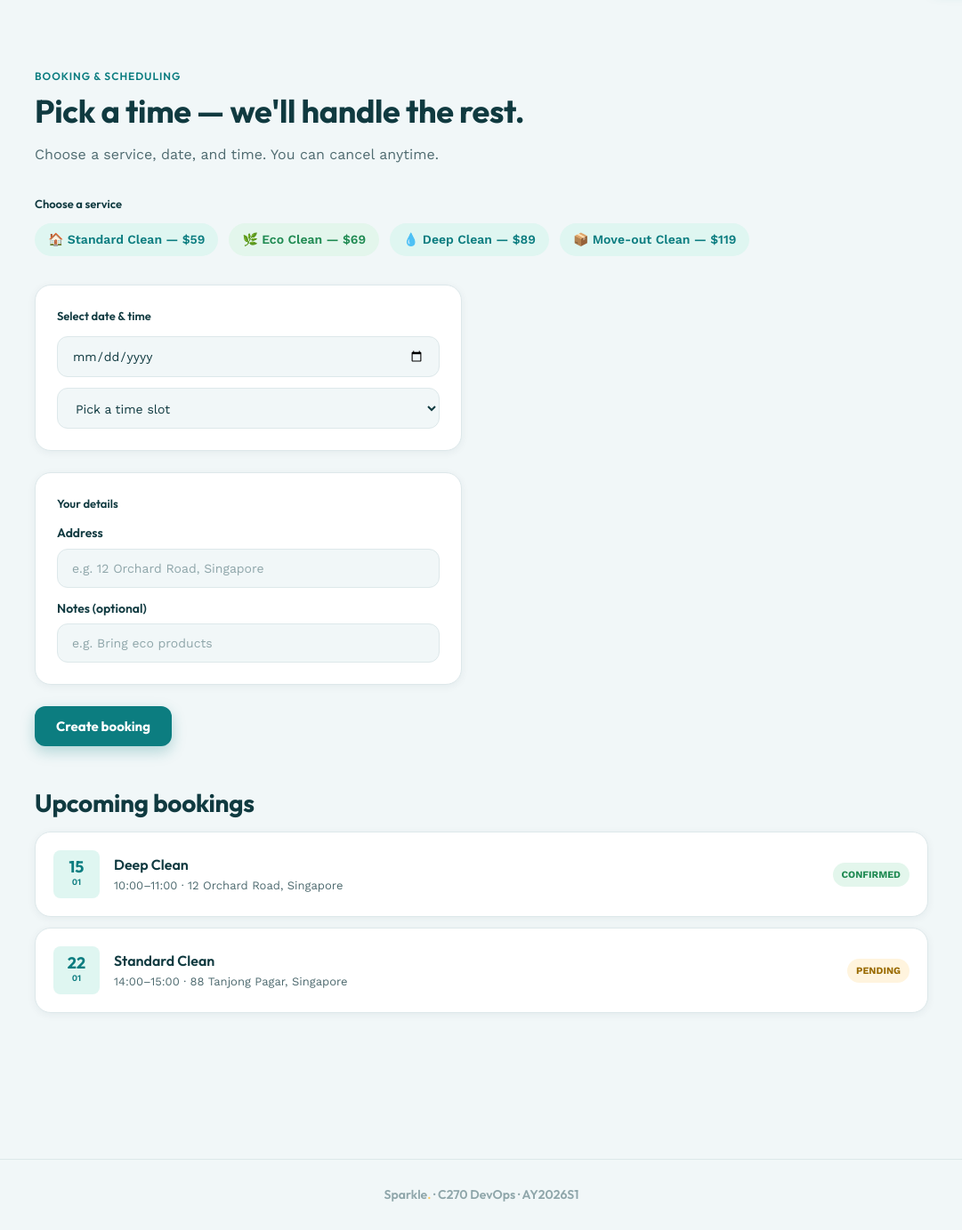
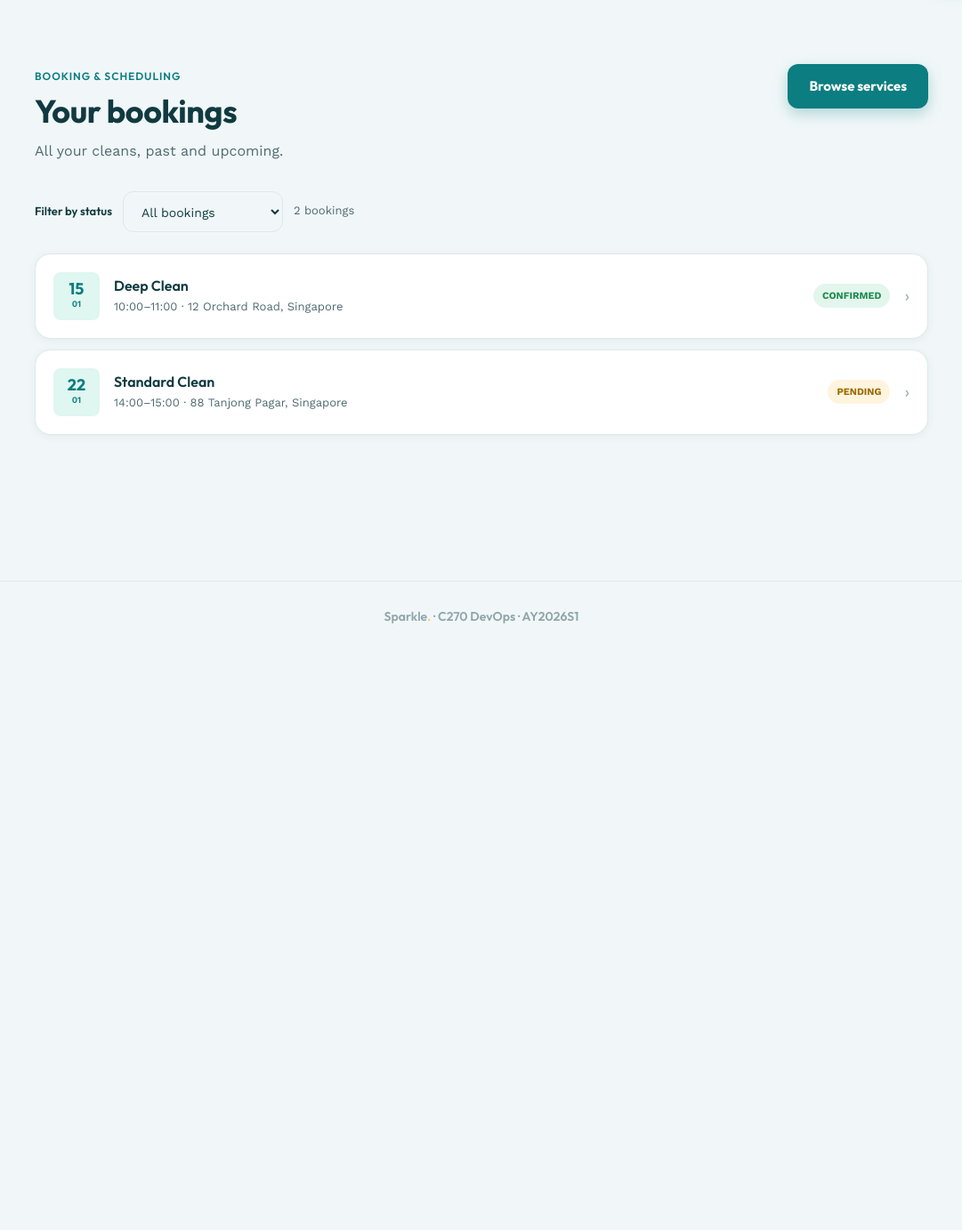
Before and after one commit to Hao-Jun-rp/C270-Team2, a Flask app: page /booking/ in a window 1280 px wide. Shown: the part 81-1464 px from the top of the page at 89% size, without its empty margins (99-1180 px from the left). After the commit the page ends 782 px from the top, so only its background shows below. Run offline with Flask 3, Linux system fonts and the light colour scheme; the visitor is signed in with stand-in values (Sample User, id 1).

Commit message:
WIP: booking feature updates

```diff
--- a/app/booking/routes.py
+++ b/app/booking/routes.py
@@ -1,9 +1,13 @@
-from flask import Blueprint, render_template
+from flask import Blueprint, render_template, request, redirect, url_for, flash
 from flask_login import login_required, current_user
+
+# Uncomment these two lines when you wire the form to the real database:
+# from ..extensions import db
+# from ..models import Booking
 
 booking_bp = Blueprint("booking", __name__, template_folder="templates", url_prefix="/booking")
 
-# Mock data — replace with real DB queries once Marcus adds the Booking table
+# Mock data — still used by the list page until the DB step is done.
 MOCK_BOOKINGS = [
     {
         "id": 1,
@@ -25,7 +29,57 @@ MOCK_BOOKINGS = [
     }
 ]
 
+
 @booking_bp.route("/")
 @login_required
 def index():
     return render_template("booking/index.html", bookings=MOCK_BOOKINGS)
+
+
+@booking_bp.route("/add", methods=["GET", "POST"])
+@login_required
+def add_booking():
+    # ---- Someone submitted the form ----
+    if request.method == "POST":
+        service_name = request.form.get("service_name", "").strip()
+        date = request.form.get("date", "").strip()
+        time = request.form.get("time", "").strip()
+        address = request.form.get("address", "").strip()
+        notes = request.form.get("notes", "").strip()
+
+        # Simple check so we don't accept an empty booking.
+        if not (service_name and date and time and address):
+            flash("Please fill in the service, date, time and address.", "error")
+            return redirect(url_for("booking.add_booking",
+                                    service=service_name,
+                                    service_id=request.form.get("service_id", "")))
+
+        # ------------------------------------------------------------------
+        # TODO (database step): once services live in the DB, save for real:
+        #
+        #   booking = Booking(
+        #       user_id=current_user.id,
+        #       service_id=request.form.get("service_id", type=int),
+        #       date=date, time=time, address=address, notes=notes,
+        #       status="Pending",
+        #   )
+        #   db.session.add(booking)
+        #   db.session.commit()
+        #
+        # …and change index() above to:
+        #   bookings = Booking.query.filter_by(user_id=current_user.id).all()
+        # ------------------------------------------------------------------
+
+        flash(f"Booking request for {service_name} received — we'll confirm it shortly!", "success")
+        return redirect(url_for("booking.index"))
+
+    # ---- GET: show the form, pre-filled from the "Book Now" button ----
+    service_name = request.args.get("service", "")
+    service_id = request.args.get("service_id", "")
+    price = request.args.get("price", "")
+    return render_template(
+        "booking/addbooking.html",
+        service_name=service_name,
+        service_id=service_id,
+        price=price,
+    )
--- a/app/booking/templates/booking/index.html
+++ b/app/booking/templates/booking/index.html
@@ -1,114 +1,147 @@
 {% extends "base.html" %}
-{% block title %}Book a clean{% endblock %}
+{% block title %}My bookings{% endblock %}
 
 {% block content %}
 <div class="container" style="padding-top:40px;padding-bottom:64px">
 
-  <div style="margin-bottom:32px">
-    <span style="font-family:var(--font-head);font-weight:600;font-size:.75rem;letter-spacing:.08em;text-transform:uppercase;color:var(--color-primary)">Booking &amp; scheduling</span>
-    <h1 style="margin-top:6px">Pick a time — we'll handle the rest.</h1>
-    <p style="color:var(--color-slate);max-width:46ch">Choose a service, date, and time. You can cancel anytime.</p>
+  <!-- Header -->
+  <div style="display:flex;align-items:flex-start;justify-content:space-between;flex-wrap:wrap;gap:16px;margin-bottom:32px">
+    <div>
+      <span style="font-family:var(--font-head);font-weight:600;font-size:.75rem;letter-spacing:.08em;text-transform:uppercase;color:var(--color-primary)">Booking &amp; scheduling</span>
+      <h1 style="margin-top:6px">Your bookings</h1>
+      <p style="color:var(--color-slate);max-width:46ch;margin:4px 0 0">All your cleans, past and upcoming.</p>
+    </div>
+    <a href="/listings" class="btn btn-primary">Browse services</a>
   </div>
 
-  <!-- Service pills -->
-  <div style="margin-bottom:32px">
-    <div style="font-family:var(--font-head);font-weight:600;font-size:.8125rem;margin-bottom:12px">Choose a service</div>
-    <div style="display:flex;flex-wrap:wrap;gap:12px">
-      <div class="pill" onclick="selectService(this,'Standard Clean',59)">🏠 Standard Clean — $59</div>
-      <div class="pill" onclick="selectService(this,'Eco Clean',69)" style="background:var(--color-leaf-soft);color:#1f8a52">🌿 Eco Clean — $69</div>
-      <div class="pill" onclick="selectService(this,'Deep Clean',89)">💧 Deep Clean — $89</div>
-      <div class="pill" onclick="selectService(this,'Move-out Clean',119)">📦 Move-out Clean — $119</div>
-    </div>
+  <!-- Filter -->
+  <div style="display:flex;align-items:center;gap:12px;margin-bottom:24px;flex-wrap:wrap">
+    <label style="font-family:var(--font-head);font-weight:600;font-size:.8125rem;color:var(--color-ink)">Filter by status</label>
+    <select class="input" id="statusFilter" onchange="filterBookings()" style="width:auto;min-width:180px">
+      <option value="all">All bookings</option>
+      <option value="Pending">Pending</option>
+      <option value="Confirmed">Confirmed</option>
+      <option value="Completed">Completed</option>
+      <option value="Cancelled">Cancelled</option>
+    </select>
+    <span id="countLabel" style="font-size:.8125rem;color:var(--color-slate)"></span>
   </div>
 
-  <!-- Date + time -->
-  <div class="card" style="padding:24px;margin-bottom:24px;max-width:480px">
-    <div style="font-family:var(--font-head);font-weight:600;font-size:.8125rem;margin-bottom:12px">Select date &amp; time</div>
-    <input type="date" class="input" id="dateInput" style="margin-bottom:12px">
-    <select class="input" id="timeInput">
-      <option value="">Pick a time slot</option>
-      <option>08:00–09:00</option>
-      <option>09:00–10:00</option>
-      <option>10:00–11:00</option>
-      <option>11:00–12:00</option>
-      <option>13:00–14:00</option>
-      <option>14:00–15:00</option>
-      <option>15:00–16:00</option>
-      <option>16:00–17:00</option>
-    </select>
-  </div>
-
-  <!-- Address + notes -->
-  <div class="card" style="padding:24px;margin-bottom:24px;max-width:480px">
-    <div style="font-family:var(--font-head);font-weight:600;font-size:.8125rem;margin-bottom:12px">Your details</div>
-    <label class="field-label">Address</label>
-    <input type="text" class="input" id="addressInput" placeholder="e.g. 12 Orchard Road, Singapore" style="margin-bottom:12px">
-    <label class="field-label">Notes (optional)</label>
-    <input type="text" class="input" id="notesInput" placeholder="e.g. Bring eco products">
-  </div>
-
-  <button class="btn btn-primary" onclick="confirmBooking()">Create booking</button>
-
-  <!-- Success toast -->
-  <div id="toast" style="display:none;margin-top:24px" class="toast">
-    <span>✅</span>
-    <div>
-      <strong style="font-family:var(--font-head);font-size:.875rem">You're all set!</strong>
-      <p id="toastMsg" style="margin:0;font-size:.8125rem;color:var(--color-slate)"></p>
-    </div>
-  </div>
-
-  <!-- Upcoming bookings -->
-  <div style="margin-top:48px">
-    <h2 style="margin-bottom:16px">Upcoming bookings</h2>
+  <!-- Bookings list -->
+  <div id="bookingsList">
     {% if bookings %}
       {% for b in bookings %}
-      <div class="card" style="padding:20px;margin-bottom:12px;display:flex;align-items:center;gap:16px">
-        <div style="background:var(--color-foam);border-radius:8px;padding:10px 14px;text-align:center;min-width:52px">
+      <div class="card booking-card"
+        data-status="{{ b.status }}"
+        onclick="openDetail('{{ b.id }}','{{ b.service }}','{{ b.date }}','{{ b.time }}','{{ b.address }}','{{ b.notes }}','{{ b.status }}')"
+        style="padding:20px;margin-bottom:12px;display:flex;align-items:center;gap:16px;cursor:pointer;transition:.15s ease">
+        <div style="background:var(--color-foam);border-radius:8px;padding:10px 14px;text-align:center;min-width:52px;flex:0 0 auto">
           <div style="font-family:var(--font-head);font-weight:700;font-size:1.125rem;color:var(--color-primary);line-height:1">{{ b.date.split('-')[2] }}</div>
           <div style="font-size:.625rem;font-weight:600;text-transform:uppercase;color:var(--color-primary)">{{ b.date.split('-')[1] }}</div>
         </div>
-        <div style="flex:1">
+        <div style="flex:1;min-width:0">
           <div style="font-family:var(--font-head);font-weight:600">{{ b.service }}</div>
           <div style="font-size:.8125rem;color:var(--color-slate)">{{ b.time }} · {{ b.address }}</div>
         </div>
-        <div style="font-size:.6875rem;font-weight:700;text-transform:uppercase;padding:5px 10px;border-radius:999px;
-          background:{% if b.status == 'Confirmed' %}var(--color-leaf-soft){% else %}#FFF4DE{% endif %};
-          color:{% if b.status == 'Confirmed' %}#1f8a52{% else %}#9a6b00{% endif %}">
+        <div style="font-size:.6875rem;font-weight:700;text-transform:uppercase;padding:5px 10px;border-radius:999px;flex:0 0 auto;
+          {% if b.status == 'Confirmed' %}background:var(--color-leaf-soft);color:#1f8a52;
+          {% elif b.status == 'Completed' %}background:var(--color-foam);color:var(--color-primary);
+          {% elif b.status == 'Cancelled' %}background:#FEE2E2;color:#b91c1c;
+          {% else %}background:#FFF4DE;color:#9a6b00;{% endif %}">
           {{ b.status }}
         </div>
+        <div style="color:var(--color-steam);font-size:1.1rem;flex:0 0 auto">›</div>
       </div>
       {% endfor %}
     {% else %}
-      <p style="color:var(--color-steam)">No bookings yet.</p>
+      <div style="text-align:center;padding:48px 0">
+        <p style="color:var(--color-steam);margin-bottom:16px">No bookings yet.</p>
+        <a href="/listings" class="btn btn-primary">Browse services</a>
+      </div>
     {% endif %}
   </div>
 
+  <p id="noResults" style="display:none;color:var(--color-steam);font-size:.875rem">No bookings match this filter.</p>
+
+</div>
+
+<!-- Detail modal -->
+<div id="modalOverlay" onclick="closeDetail()" style="display:none;position:fixed;inset:0;background:rgba(16,58,64,.35);z-index:100;align-items:center;justify-content:center">
+  <div class="card" onclick="event.stopPropagation()" style="width:100%;max-width:480px;padding:32px;margin:24px;position:relative">
+    <button onclick="closeDetail()" style="position:absolute;top:16px;right:16px;background:none;border:none;font-size:1.25rem;cursor:pointer;color:var(--color-steam)">✕</button>
+    <span style="font-family:var(--font-head);font-weight:600;font-size:.75rem;letter-spacing:.08em;text-transform:uppercase;color:var(--color-primary)">Booking details</span>
+    <h2 id="dService" style="margin-top:6px;margin-bottom:24px"></h2>
+    <div style="display:flex;flex-direction:column;gap:14px">
+      <div style="display:flex;justify-content:space-between;font-size:.875rem;border-bottom:1px solid var(--color-mist);padding-bottom:14px">
+        <span style="color:var(--color-slate)">Date</span>
+        <span id="dDate" style="font-weight:600"></span>
+      </div>
+      <div style="display:flex;justify-content:space-between;font-size:.875rem;border-bottom:1px solid var(--color-mist);padding-bottom:14px">
+        <span style="color:var(--color-slate)">Time</span>
+        <span id="dTime" style="font-weight:600"></span>
+      </div>
+      <div style="display:flex;justify-content:space-between;font-size:.875rem;border-bottom:1px solid var(--color-mist);padding-bottom:14px">
+        <span style="color:var(--color-slate)">Address</span>
+        <span id="dAddress" style="font-weight:600;text-align:right;max-width:60%"></span>
+      </div>
+      <div style="display:flex;justify-content:space-between;font-size:.875rem;border-bottom:1px solid var(--color-mist);padding-bottom:14px">
+        <span style="color:var(--color-slate)">Notes</span>
+        <span id="dNotes" style="font-weight:600;text-align:right;max-width:60%"></span>
+      </div>
+      <div style="display:flex;justify-content:space-between;align-items:center;font-size:.875rem">
+        <span style="color:var(--color-slate)">Status</span>
+        <span id="dStatus" style="font-weight:700;font-size:.6875rem;text-transform:uppercase;padding:5px 10px;border-radius:999px"></span>
+      </div>
+    </div>
+    <button onclick="closeDetail()" class="btn btn-ghost" style="width:100%;margin-top:24px">Close</button>
+  </div>
 </div>
 
 <script>
-let selectedService = 'Standard Clean', selectedPrice = 59;
+const cards = document.querySelectorAll('.booking-card');
 
-function selectService(el, name, price) {
-  document.querySelectorAll('.pill').forEach(p => p.style.background = '');
-  el.style.background = 'var(--color-primary)';
-  el.style.color = '#fff';
-  selectedService = name;
-  selectedPrice = price;
+function filterBookings() {
+  const val = document.getElementById('statusFilter').value;
+  let visible = 0;
+  cards.forEach(c => {
+    const show = val === 'all' || c.dataset.status === val;
+    c.style.display = show ? 'flex' : 'none';
+    if (show) visible++;
+  });
+  document.getElementById('noResults').style.display = visible === 0 ? 'block' : 'none';
+  document.getElementById('countLabel').textContent = visible + ' booking' + (visible !== 1 ? 's' : '');
 }
 
-function confirmBooking() {
-  const date = document.getElementById('dateInput').value;
-  const time = document.getElementById('timeInput').value;
-  const address = document.getElementById('addressInput').value;
-  if (!date || !time || !address) {
-    alert('Please fill in date, time, and address.');
-    return;
-  }
-  const toast = document.getElementById('toast');
-  document.getElementById('toastMsg').textContent =
-    `${selectedService} booked for ${date} at ${time}. $${selectedPrice}`;
-  toast.style.display = 'flex';
+function openDetail(id, service, date, time, address, notes, status) {
+  document.getElementById('dService').textContent = service;
+  document.getElementById('dDate').textContent = date;
+  document.getElementById('dTime').textContent = time;
+  document.getElementById('dAddress').textContent = address;
+  document.getElementById('dNotes').textContent = notes || '—';
+  const s = document.getElementById('dStatus');
+  s.textContent = status;
+  const styles = {
+    Confirmed: ['var(--color-leaf-soft)', '#1f8a52'],
+    Completed: ['var(--color-foam)', 'var(--color-primary)'],
+    Cancelled: ['#FEE2E2', '#b91c1c'],
+    Pending:   ['#FFF4DE', '#9a6b00'],
+  };
+  const [bg, color] = styles[status] || styles.Pending;
+  s.style.background = bg;
+  s.style.color = color;
+  document.getElementById('modalOverlay').style.display = 'flex';
 }
+
+function closeDetail() {
+  document.getElementById('modalOverlay').style.display = 'none';
+}
+
+cards.forEach(c => {
+  c.addEventListener('mouseenter', () => c.style.boxShadow = '0 8px 22px rgba(16,58,64,.12)');
+  c.addEventListener('mouseleave', () => c.style.boxShadow = '');
+});
+
+// init count
+filterBookings();
 </script>
 {% endblock %}
```
Also changed, not shown: app/booking/templates/booking/addbooking.html (added, +66 -0 lines).
